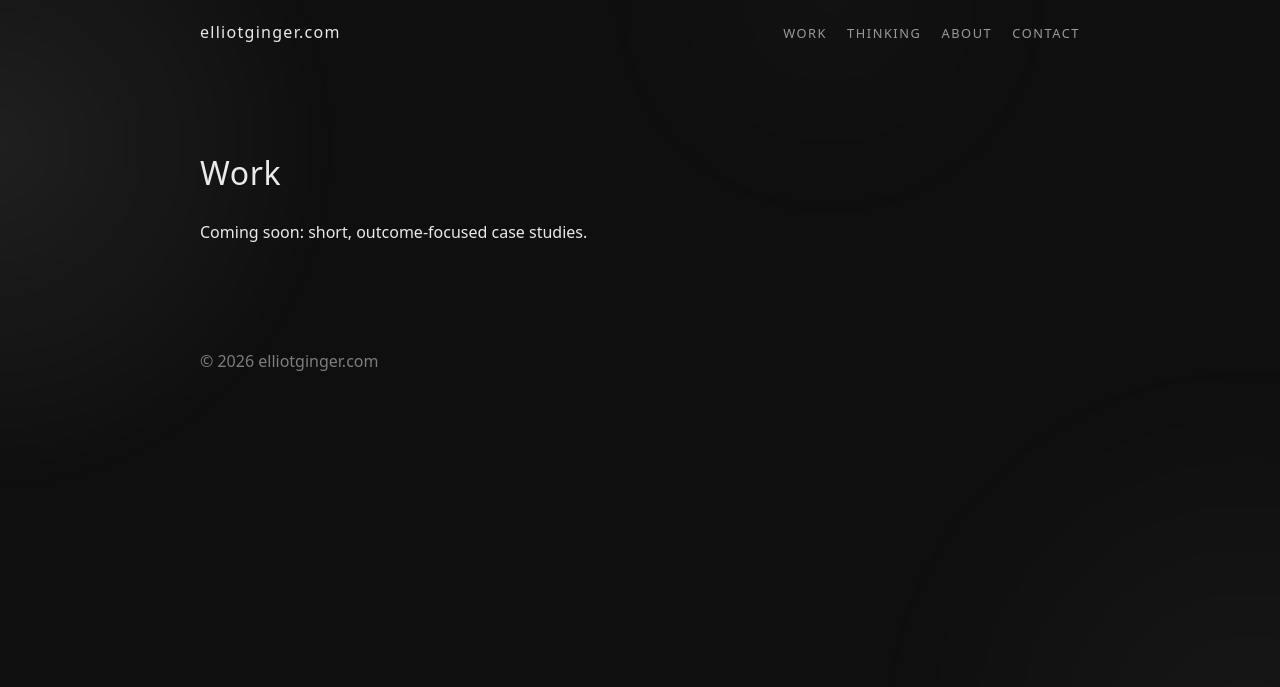
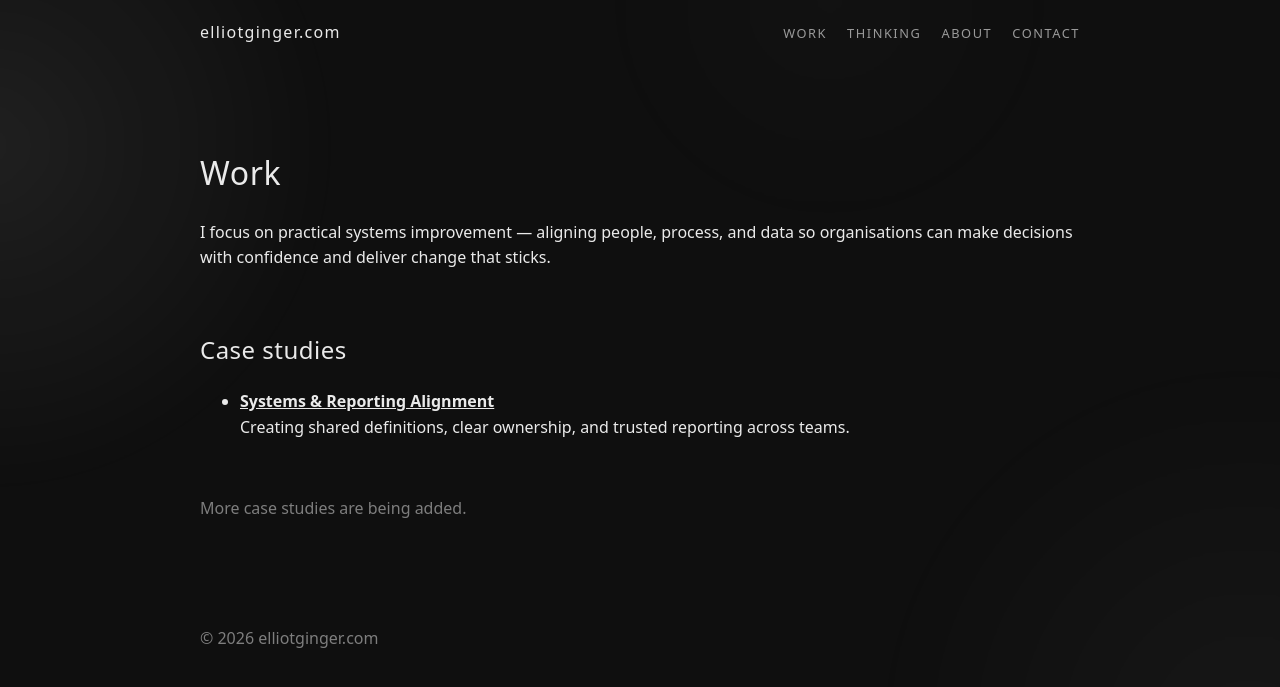
Before and after one commit to ElliotGinge/elliotginger.com, a Jekyll site: the page built from work.md, in a window 1280 px wide. Shown: the top 687 px of the page. Built offline with Jekyll 4.4.1, drawn with Linux system fonts in a browser that asks for light colours.

Commit message:
Update work.md

```diff
--- a/work.md
+++ b/work.md
@@ -6,4 +6,17 @@ permalink: /work/
 
 # Work
 
-Coming soon: short, outcome-focused case studies.
+I focus on practical systems improvement — aligning people, process, and data so organisations can make decisions with confidence and deliver change that sticks.
+
+<div style="height:1.5rem"></div>
+
+## Case studies
+
+- **[Systems & Reporting Alignment](/work/systems-and-reporting-alignment/)**
+  Creating shared definitions, clear ownership, and trusted reporting across teams.
+
+<div style="height:1.5rem"></div>
+
+<span class="muted">
+More case studies are being added.
+</span>
```
